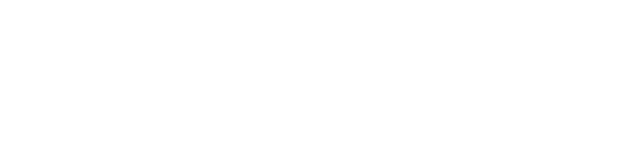
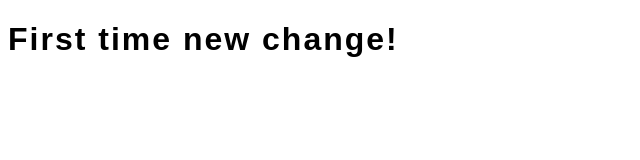
Before and after one commit to YTMTeam/TutorialRepository, a plain HTML site: page index.html in a window 1280 px wide. Shown: the whole page, without its empty margins (0-640 px from the left). Drawn offline with Linux system fonts and the light colour scheme.

Commit message:
ok man
this is my second commint

```diff
--- a/index.html
+++ b/index.html
@@ -13,7 +13,7 @@ p {font-family:Georgia, serif;font-size:14px;font-style:normal;font-weight:norma
 </style>
 </head>
 <body>
-<h1></h1>
+<h1>First time new change!</h1>
 <p></p>
 </body>
 </html>
```
